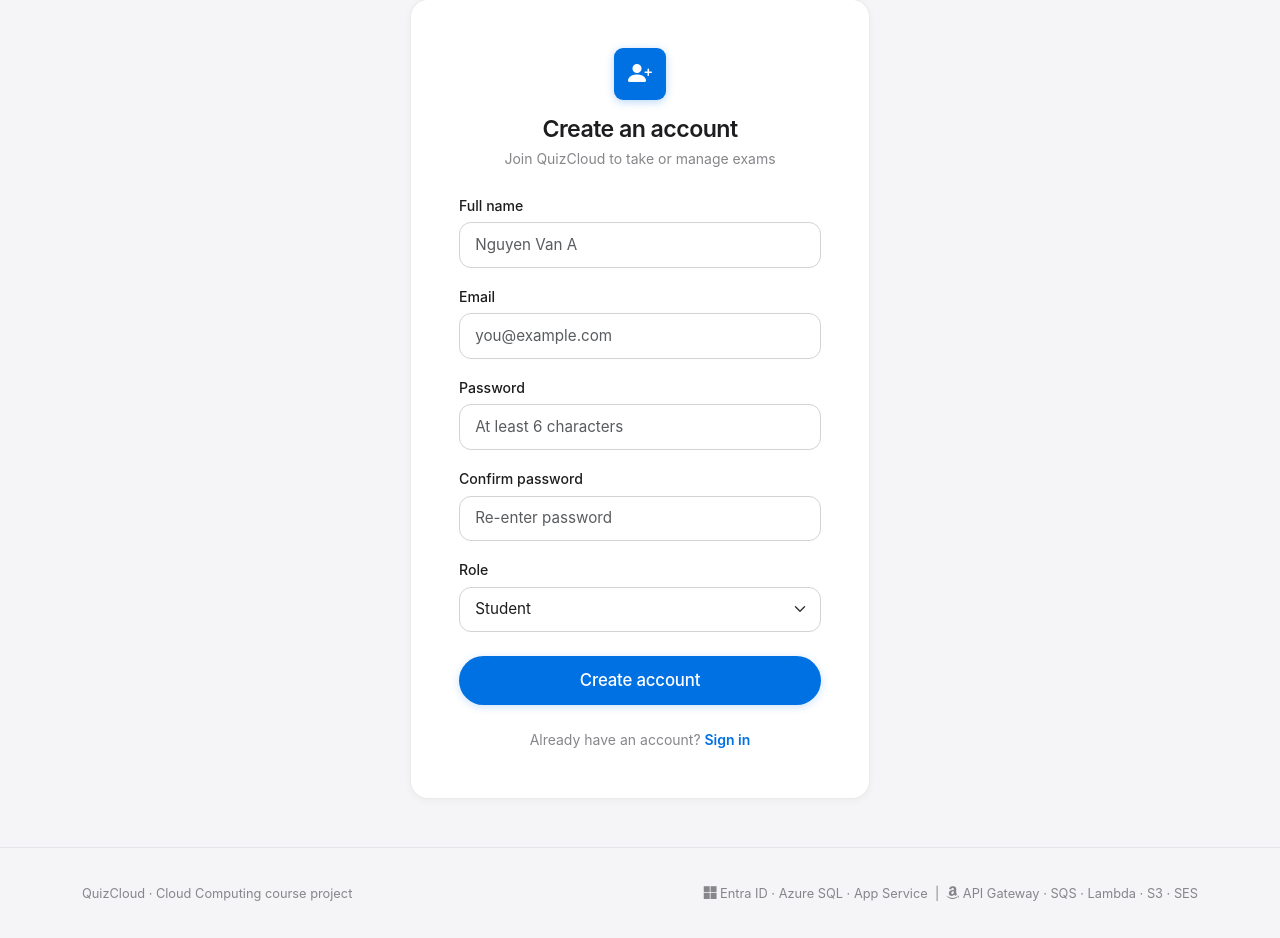
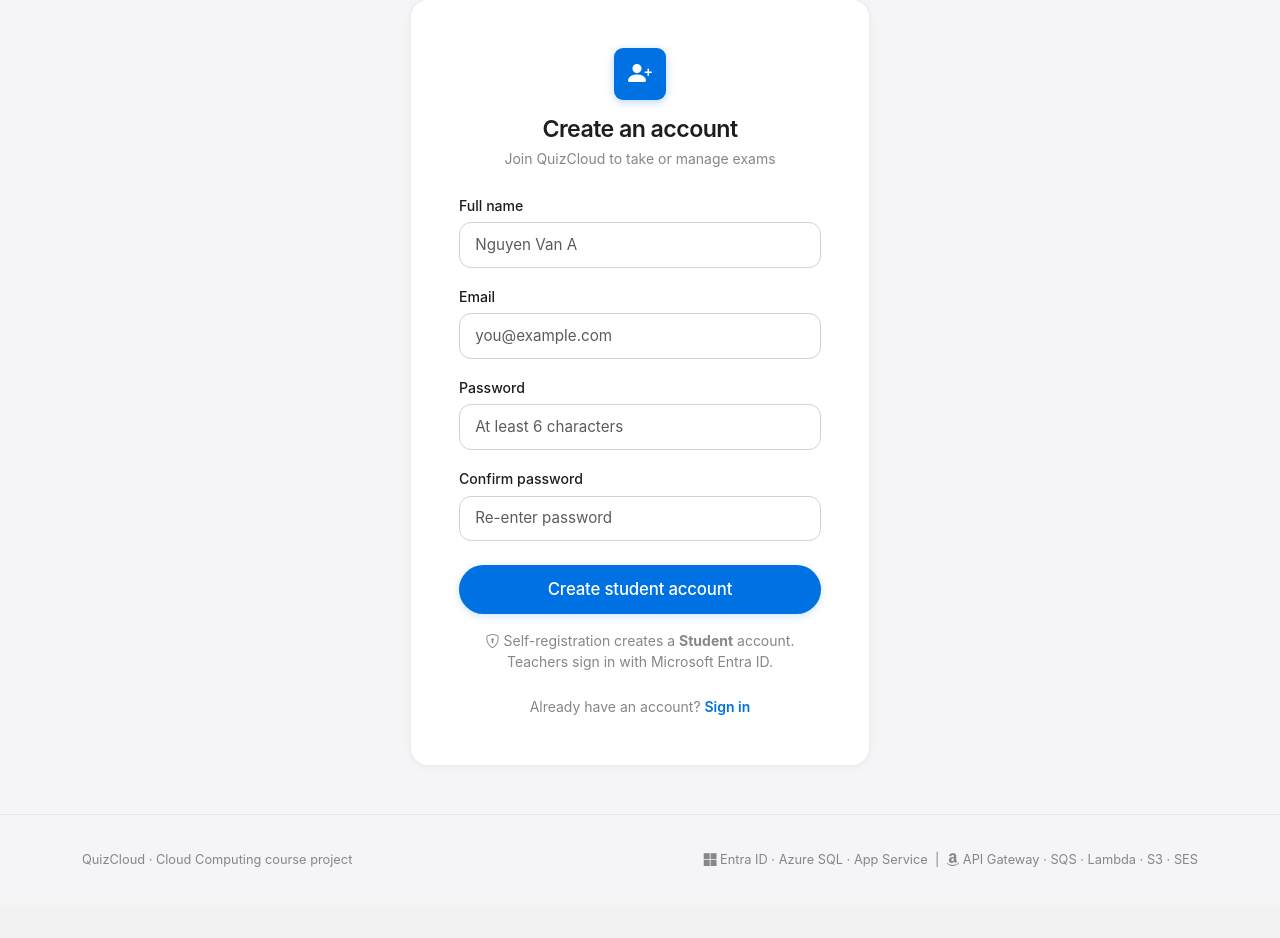
Before and after one commit to Phong02032006/project_cloud, a Flask app: page /register in a window 1280 px wide. Shown: the part 90-1028 px from the top of the page. After the commit the page ends 957 px from the top, so only its background shows below. Run offline with Flask 3, Linux system fonts and the light colour scheme.

Commit message:
feat: restrict self-registration to student role

```diff
--- a/web/auth.py
+++ b/web/auth.py
@@ -119,7 +119,6 @@ def register():
         email = request.form.get("email", "").strip().lower()
         password = request.form.get("password", "")
         confirm = request.form.get("confirm_password", "")
-        role = request.form.get("role", "student")
 
         if not name or not email or "@" not in email:
             flash("Please enter a valid full name and email.", "danger")
@@ -127,8 +126,6 @@ def register():
             flash("Password must be at least 6 characters.", "danger")
         elif password != confirm:
             flash("Passwords do not match.", "danger")
-        elif role not in ROLES:
-            flash("Please choose a valid role.", "danger")
         elif User.query.filter_by(external_id=f"local:{email}").first():
             flash("An account with this email already exists. Please sign in.", "danger")
         else:
@@ -137,12 +134,12 @@ def register():
                 name=name,
                 email=email,
                 password_hash=generate_password_hash(password),
-                role=role,
+                role="student",
             )
             db.session.add(user)
             db.session.commit()
             _finish_session(user)
-            flash("Account created successfully!", "success")
+            flash("Student account created successfully!", "success")
             return redirect(url_for("index"))
     return render_template("register.html")
 
--- a/web/templates/register.html
+++ b/web/templates/register.html
@@ -23,19 +23,14 @@
         <label class="form-label">Password</label>
         <input name="password" type="password" minlength="6" class="form-control" placeholder="At least 6 characters" required>
       </div>
-      <div class="mb-3">
+      <div class="mb-4">
         <label class="form-label">Confirm password</label>
         <input name="confirm_password" type="password" minlength="6" class="form-control" placeholder="Re-enter password" required>
       </div>
-      <div class="mb-4">
-        <label class="form-label">Role</label>
-        <select name="role" class="form-select">
-          <option value="student">Student</option>
-          <option value="teacher">Teacher</option>
-        </select>
-      </div>
-      <button class="btn btn-primary w-100 btn-lg">Create account</button>
+      <button class="btn btn-primary w-100 btn-lg">Create student account</button>
     </form>
+
+    <p class="text-secondary small text-center mt-3 mb-0"><i class="bi bi-shield-lock"></i> Self-registration creates a <b>Student</b> account. Teachers sign in with Microsoft Entra ID.</p>
 
     <p class="text-secondary small text-center mt-4 mb-0">
       Already have an account? <a href="{{ url_for('auth.login') }}" class="fw-semibold text-decoration-none">Sign in</a>
```
Also changed, not shown: tests/test_web.py (+3 -2 lines).
